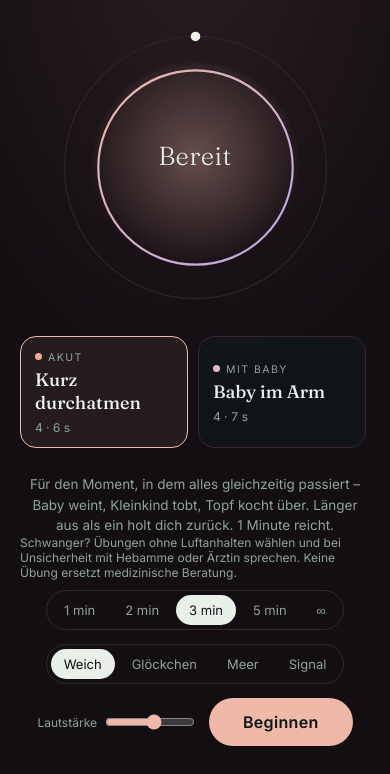
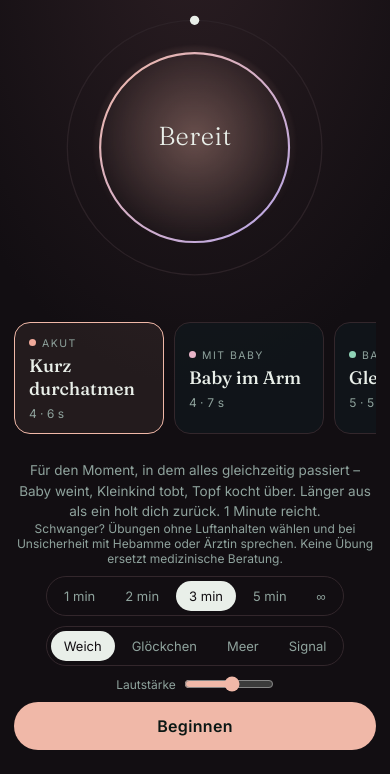
Before and after one commit to lyc1312/mamaatmet.app, a plain HTML site: page index.html in a window 390 px wide. Shown: the part 70-844 px from the top of the page. Drawn offline with Linux system fonts and the light colour scheme.

Commit message:
Add files via upload

```diff
--- a/index.html
+++ b/index.html
@@ -2,7 +2,9 @@
 <html lang="de">
 <head>
 <meta charset="utf-8">
-<meta name="viewport" content="width=device-width, initial-scale=1">
+<meta name="viewport" content="width=device-width, initial-scale=1, viewport-fit=cover">
+<meta name="apple-mobile-web-app-capable" content="yes">
+<meta name="theme-color" content="#120e12">
 <title>Mama atmet – Atemguide für Mamas</title>
 <link rel="preconnect" href="https://fonts.googleapis.com">
 <link href="https://fonts.googleapis.com/css2?family=Fraunces:opsz,wght@9..144,300;9..144,500&family=Inter:wght@400;500;600&display=swap" rel="stylesheet">
@@ -12,13 +14,15 @@
     --accent:#f0b8a8; --warm:#f2c38b; --cool:#86b8e8;
   }
   *{box-sizing:border-box;margin:0;padding:0}
-  html,body{height:100%}
+  html{height:100%;background:#120e12}body{min-height:100%;min-height:100dvh}
   body{background:radial-gradient(120% 90% at 50% 0%,#2a1d22 0%,var(--bg) 60%);color:var(--ink);
-    font-family:Inter,system-ui,sans-serif;overflow:hidden;-webkit-font-smoothing:antialiased}
+    font-family:Inter,system-ui,sans-serif;overflow-x:hidden;-webkit-font-smoothing:antialiased;background-attachment:fixed}
+  body.running{overflow:hidden;height:100dvh}
   button{font:inherit;color:inherit;background:none;border:0;cursor:pointer}
-  .app{height:100%;display:flex;flex-direction:column;align-items:center}
+  .app{min-height:100dvh;display:flex;flex-direction:column;align-items:center}
+  body.running .app{height:100dvh}
 
-  header{width:100%;max-width:920px;display:flex;justify-content:space-between;align-items:center;padding:20px 24px;transition:opacity .8s}
+  header{width:100%;max-width:920px;display:flex;justify-content:space-between;align-items:center;padding:calc(20px + env(safe-area-inset-top)) 24px 20px;transition:opacity .8s}
   .brand{font-family:Fraunces,serif;font-weight:500;font-size:22px;letter-spacing:.01em}
   .brand span{color:var(--accent)}
   .icons{display:flex;gap:6px}
@@ -27,7 +31,7 @@
   .icon.on{color:var(--accent);border-color:var(--accent)}
   .icon svg{width:18px;height:18px}
 
-  .stage{flex:1;width:100%;display:grid;place-items:center;position:relative;min-height:300px}
+  .stage{flex:1;width:100%;display:grid;place-items:center;position:relative;min-height:260px;padding:10px 0 28px}
   .ringwrap{position:relative;width:min(70vw,52vh,420px);aspect-ratio:1}
   .ringwrap svg{position:absolute;inset:0;width:100%;height:100%;overflow:visible}
   .orb{position:absolute;inset:0;margin:auto;width:100%;height:100%;border-radius:50%;
@@ -39,7 +43,7 @@
 
   .timer{position:absolute;bottom:8px;color:var(--mute);font-size:13px;letter-spacing:.14em;font-variant-numeric:tabular-nums;transition:opacity .8s}
 
-  .panel{width:100%;max-width:920px;padding:8px 20px 28px;transition:opacity .8s,transform .8s}
+  .panel{width:100%;max-width:920px;padding:8px 20px calc(28px + env(safe-area-inset-bottom));transition:opacity .8s,transform .8s}
   .techs{display:flex;gap:10px;overflow-x:auto;padding:4px 4px 14px;scrollbar-width:none;scroll-snap-type:x mandatory}
   .techs::-webkit-scrollbar{display:none}
   .tech{flex:0 0 auto;scroll-snap-align:start;width:168px;text-align:left;padding:14px 14px 12px;border-radius:16px;border:1px solid var(--line);background:rgba(16,26,30,.6);transition:.2s}
@@ -51,7 +55,7 @@
   .tech .dot{display:inline-block;width:7px;height:7px;border-radius:50%;margin-right:6px;vertical-align:1px}
 
   .row{display:flex;align-items:center;justify-content:space-between;gap:14px;flex-wrap:wrap;margin-top:6px}
-  .durs{display:flex;gap:4px;padding:4px;border:1px solid var(--line);border-radius:999px}
+  .durs{display:flex;flex-wrap:wrap;justify-content:center;gap:4px;padding:4px;border:1px solid var(--line);border-radius:999px}
   .dur{padding:7px 13px;border-radius:999px;font-size:13px;color:var(--mute)}
   .dur.sel{background:var(--ink);color:var(--bg)}
   .start{padding:14px 34px;border-radius:999px;background:var(--accent);color:#0b1714;font-weight:600;letter-spacing:.02em;transition:.2s}
@@ -66,7 +70,7 @@
 
   /* running state */
   body.running header, body.running .panel{opacity:0;pointer-events:none}
-  body.running .panel{transform:translateY(16px)}
+  body.running .panel{transform:translateY(16px);position:absolute;left:0;right:0;bottom:0;visibility:hidden}
   body.running.peek header{opacity:1;pointer-events:auto}
   .stopbtn{position:fixed;bottom:28px;left:50%;transform:translateX(-50%);padding:10px 22px;border-radius:999px;border:1px solid var(--line);color:var(--mute);font-size:13px;opacity:0;pointer-events:none;transition:opacity .6s}
   body.running .stopbtn{opacity:.0;pointer-events:auto}
@@ -87,13 +91,23 @@
   .vol{display:flex;align-items:center;gap:8px;color:var(--mute);font-size:12px}
   .vol input{accent-color:var(--accent);width:90px}
   .hint{color:var(--mute);font-size:12px}
-  @media (max-width:560px){.row{justify-content:center}.desc{text-align:center;margin-inline:auto}}
+  @media (max-width:560px){
+    header{padding:14px 16px}
+    .ringwrap{width:min(68vw,40vh,320px)}
+    body.running .ringwrap{width:min(82vw,60vh)}
+    .panel{padding:4px 14px 24px}
+    .tech{width:150px}
+    .row{gap:10px}
+    .start{width:100%}
+    .vol{width:100%;justify-content:center}
+    .durs{flex-wrap:wrap;justify-content:center}
+    .hint{text-align:center}.row{justify-content:center}.desc{text-align:center;margin-inline:auto}}
 </style>
 </head>
 <body>
 <div class="app">
   <header>
-    <div class="brand">Mama<span>atmet</span></div>
+    <div class="brand">Mama <span>atmet</span></div>
     <div class="icons">
       <button class="icon on" id="soundBtn" title="Töne an/aus" aria-label="Töne an/aus">
         <svg viewBox="0 0 24 24" fill="none" stroke="currentColor" stroke-width="1.7" stroke-linecap="round"><path d="M4 9v6h4l5 4V5L8 9H4z"/><path id="wave" d="M16.5 8.5a5 5 0 0 1 0 7M19 6a8.5 8.5 0 0 1 0 12"/></svg>
@@ -310,7 +324,7 @@ function start(){
   if(ctx){ if(ctx.state!=='running') ctx.resume();
     try{ const sb=ctx.createBufferSource(); sb.buffer=ctx.createBuffer(1,1,22050); sb.connect(ctx.destination); sb.start(0); }catch(e){}
     master.gain.cancelScheduledValues(ctx.currentTime); master.gain.setValueAtTime(st.sound?+$('vol').value:0, ctx.currentTime); }
-  running=true; breaths=0; queue=[]; phaseIdx=0; lastShown=null;
+  window.scrollTo({top:0,behavior:'smooth'}); running=true; breaths=0; queue=[]; phaseIdx=0; lastShown=null;
   tStart = clock()+0.9; nextT=tStart;
   document.body.classList.add('running'); syncIcons(); peek();
   $('phase').textContent='Ankommen'; $('count').innerHTML='&nbsp;';
```
